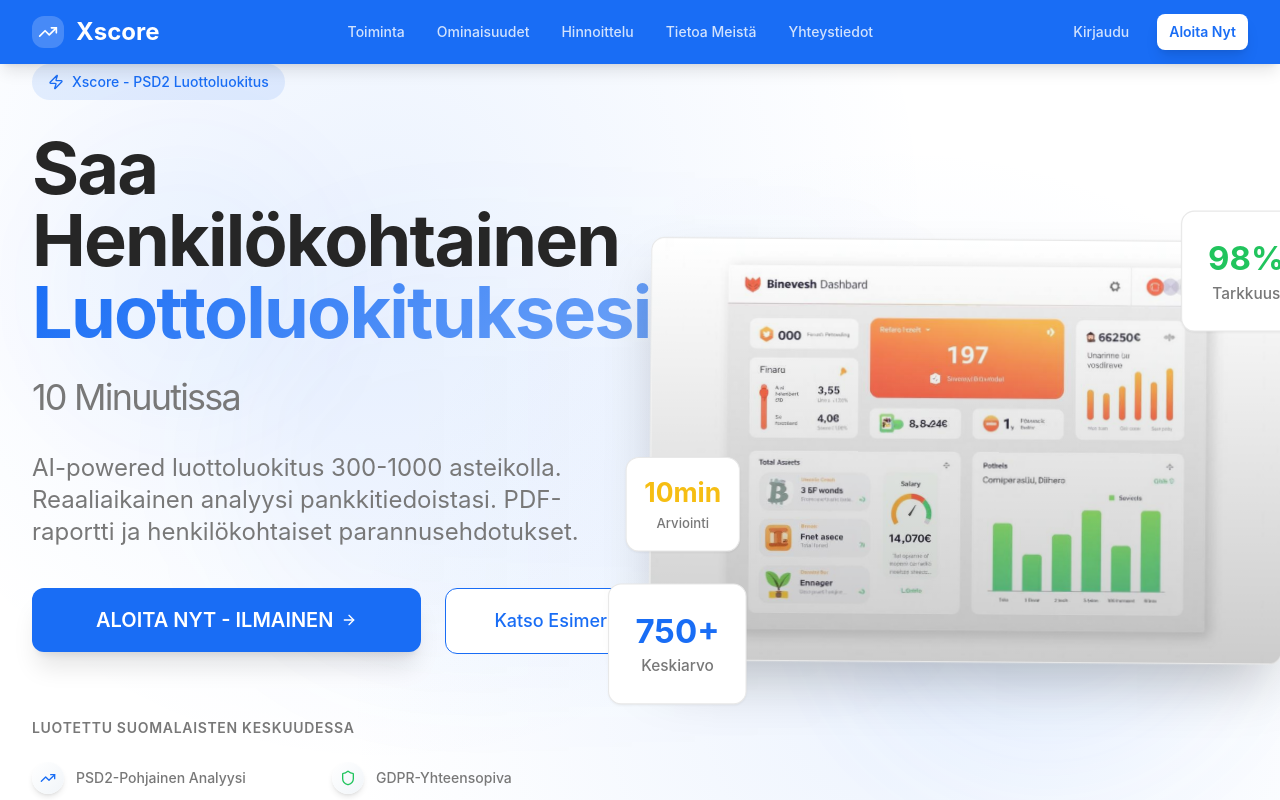
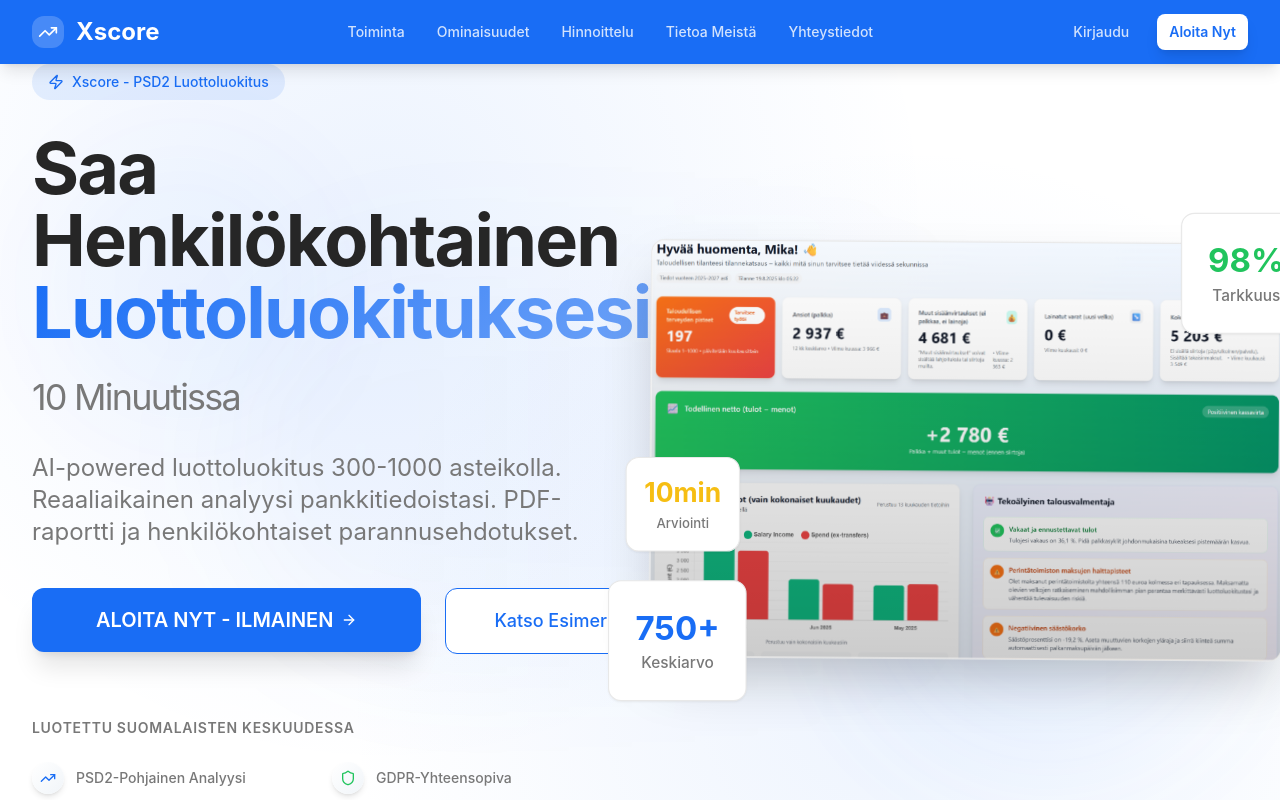
Before and after one commit to porv888/nordfi-score-finland, a React (Vite) app: page / in a window 1280 px wide. Shown: the top 800 px of the page. Built offline with nearby package versions, Linux system fonts and the light colour scheme.

Commit message:
Add images to website

```diff
--- a/src/components/HeroSection.tsx
+++ b/src/components/HeroSection.tsx
@@ -1,7 +1,8 @@
 import { Button } from "@/components/ui/button";
 import { Card } from "@/components/ui/card";
 import { TrendingUp, BarChart3, Shield, CreditCard, ArrowRight, Zap } from "lucide-react";
-import heroImage from "@/assets/dashboard-hero.png";
+// Using uploaded dashboard image directly
+const heroImage = "/lovable-uploads/ee2e006a-0d41-4865-82ae-4aef6d7755aa.png";
 
 const HeroSection = () => {
   const trustIndicators = [
```
Also changed, not shown: public/lovable-uploads/ee2e006a-0d41-4865-82ae-4aef6d7755aa.png (added).
